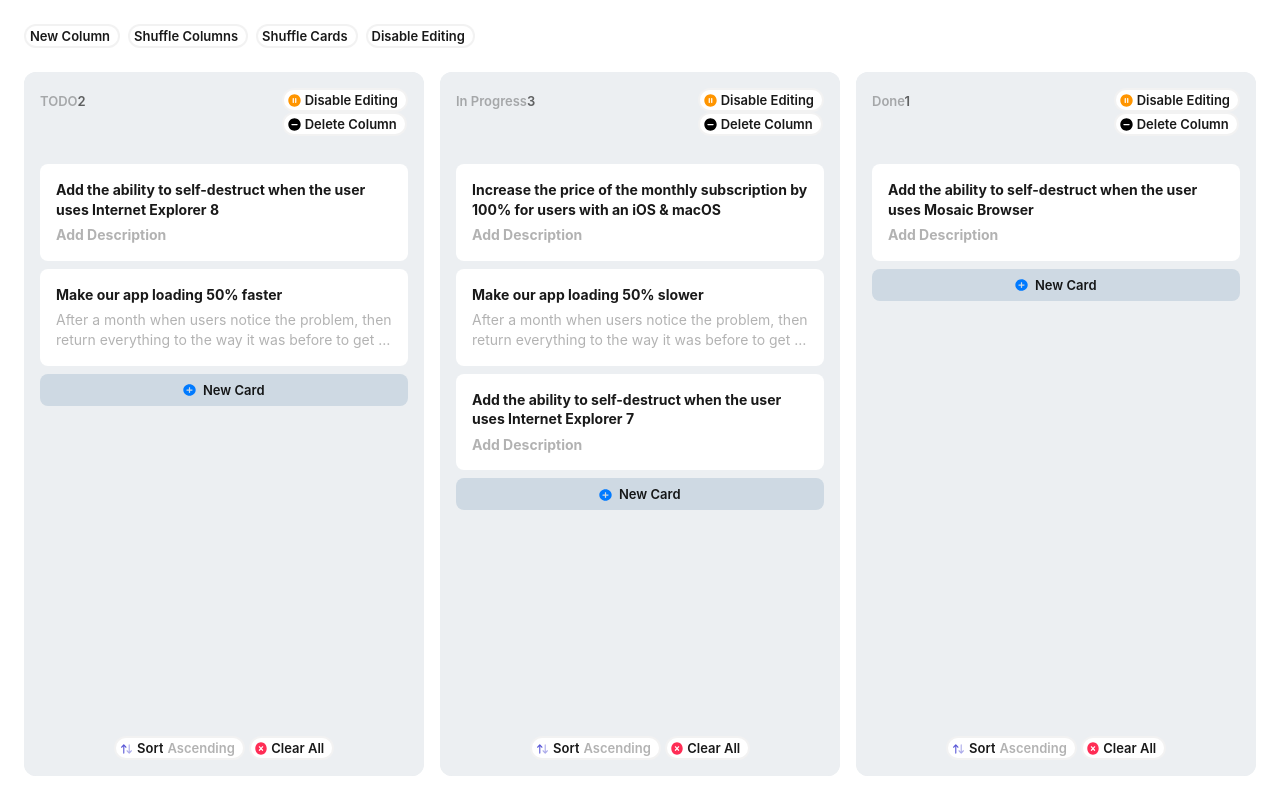
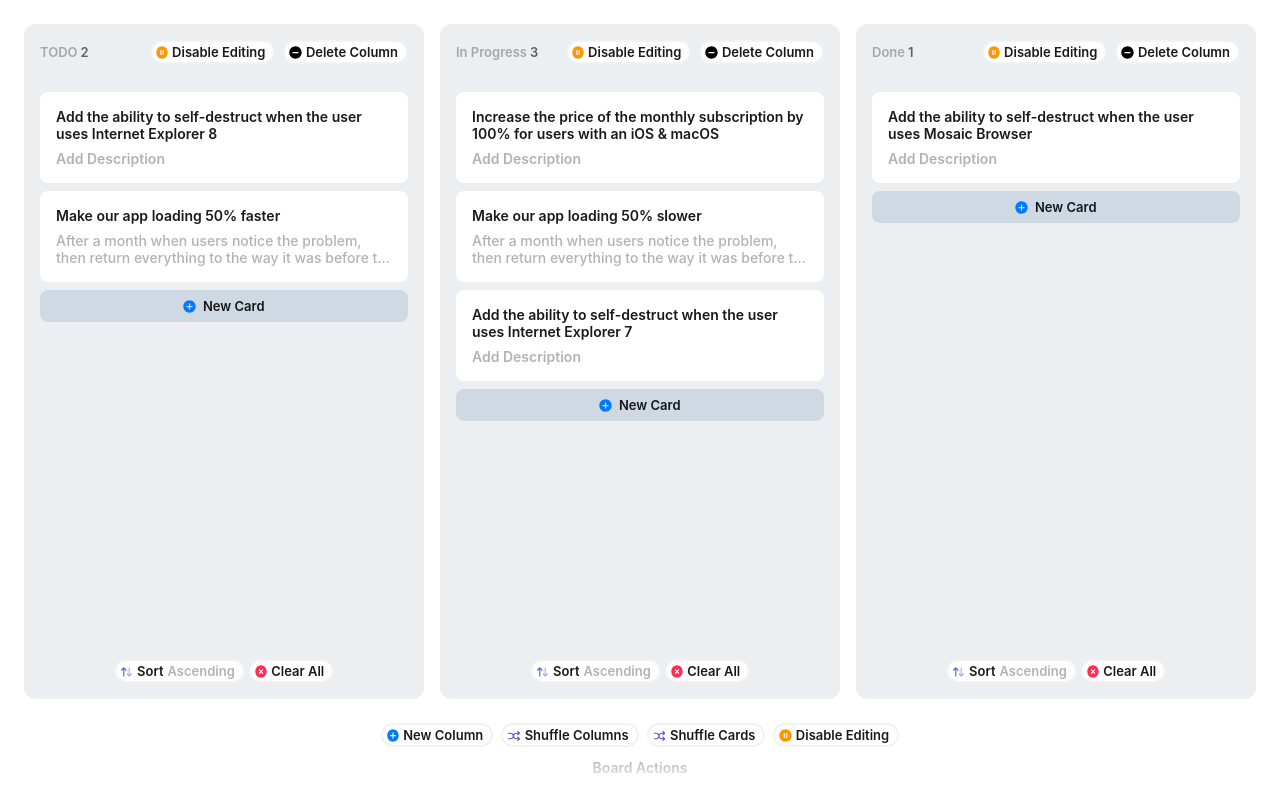
Before and after one commit to MrPinacolada/brbTest, a Vue app: page / in a window 1280 px wide. Built offline with nearby package versions, Linux system fonts and the light colour scheme; the HTML template or start-up script is replaced by a standard one.

Commit message:
change cards cause im stupid

```diff
--- a/src/components/Board.vue
+++ b/src/components/Board.vue
@@ -1,15 +1,5 @@
 <template>
   <div class="board-wrapper">
-    <div class="board-actions">
-      <ChipButton label="New Column" @click="createColumn" />
-      <ChipButton label="Shuffle Columns" @click="shuffleColumns" />
-      <ChipButton label="Shuffle Cards" @click="shuffleCards" />
-      <ChipButton
-        :label="editingDisabled ? 'Enable Editing' : 'Disable Editing'"
-        @click="toggleEditing"
-      />
-    </div>
-
     <div class="board-columns">
       <BoardColumn
         v-for="col in columns"
@@ -25,6 +15,19 @@
         @sort-cards="sortColumnCards"
         @drop-card="moveCardBetweenColumns"
       />
+    </div>
+    <div class="board-actions">
+      <div class="actions">
+        <ChipButton label="New Column" icon="add" @click="createColumn" />
+        <ChipButton label="Shuffle Columns" icon="shuffle" @click="shuffleColumns" />
+        <ChipButton label="Shuffle Cards" icon="shuffle" @click="shuffleCards" />
+        <ChipButton
+          :label="editingDisabled ? 'Enable Editing' : 'Disable Editing'"
+          icon="pause"
+          @click="toggleEditing"
+        />
+      </div>
+      <p class="fancy-title text-bold text-body-1">Board Actions</p>
     </div>
   </div>
 </template>
@@ -91,7 +94,6 @@ function clearColumnCards(columnId: string) {
 
 function sortColumnCards(columnId: string) {
   const col = columns.value.find((c) => c.id === columnId);
-  console.log('col: ', col);
   if (col)
     col.cards.sort((a, b) => a.createdAt.getTime() - b.createdAt.getTime());
 }
@@ -109,19 +111,37 @@ function moveCardBetweenColumns(fromId: string, toId: string, card: Card) {
   gap: 24px;
   width: 100%;
   max-width: 1400px;
-  height: 100%
+  height: 100%;
 }
 
 .board-actions {
+  width: 100%;
   display: flex;
-  flex-wrap: wrap;
-  gap: 8px;
+  flex-direction: column;
+  text-align: center;
+  gap: 12px;
+  .actions {
+    width: 100%;
+    display: flex;
+    flex-wrap: wrap;
+    gap: 8px;
+    justify-content: center;
+  }
+  .fancy-title {
+    background: linear-gradient(
+      to bottom,
+      rgba(0, 0, 0, 0.3),
+      rgba(0, 0, 0, 0.12)
+    );
+    -webkit-background-clip: text;
+    -webkit-text-fill-color: transparent;
+  }
 }
 
 .board-columns {
   display: flex;
   gap: 16px;
   overflow-x: auto;
-  height: 100%
+  height: 100%;
 }
 </style>
--- a/src/components/BoardCard.vue
+++ b/src/components/BoardCard.vue
@@ -9,56 +9,46 @@
     :draggable="!props.disabled"
     @dragstart="!props.disabled && handleDragStart()"
     @dragend="!props.disabled && handleDragEnd()"
-    @contextmenu.prevent="!props.disabled && emitRemoveCard()"
+    @contextmenu.prevent="onContextMenu"
     @dblclick="startEditing"
   >
-    <Transition name="fade-slide" mode="out-in">
-      <template v-if="!isEditing">
     <div class="board-card__content" key="view">
-          <p class="board-card__title">
-            {{ card.title || "Untitled Card" }}
-          </p>
-          <p v-if="card.description" class="board-card__description">
-            {{ card.description }}
-          </p>
       <p
-            v-else
-            class="board-card__description board-card__description--empty"
-          >
-            Add Description
-          </p>
-        </div>
-      </template>
-
-      <template v-else>
-        <div class="board-card__edit" key="edit">
-          <div class="board-card__editable-fields">
-            <div
-              class="board-card__editable board-card__title"
-              :contenteditable="!props.disabled"
+        class="board-card__title text-bold text-body-1 text-black-base"
+        :contenteditable="isEditing && !props.disabled"
         ref="titleRef"
         @input="onInput"
         @keydown.enter.prevent="save"
+        @focus="startEditing"
       >
-              {{ editedTitle }}
-            </div>
-            <div
-              class="board-card__editable board-card__description"
-              :contenteditable="!props.disabled"
+        {{ editedTitle || "Untitled Card" }}
+      </p>
+      <p
+        class="board-card__description text-regular text-body-1 text-gray-3"
+        :class="{ 'board-card__description--empty': !editedDesc }"
+        :contenteditable="isEditing && !props.disabled"
         ref="descRef"
         @input="onInput"
         @keydown.enter.prevent
+        @focus="startEditing"
       >
-              {{ editedDesc }}
+        {{ editedDesc || "Add Description" }}
+      </p>
+
+      <div v-if="isEditing" class="board-card__actions">
+        <ChipButton
+          label="Save Changes"
+          :icon="'save'"
+          :disabled="!hasChanges"
+          @click="save"
+        />
+        <ChipButton
+          label="Cancel"
+          icon="stop"
+          @click="cancel"
+        />
       </div>
     </div>
-          <div class="board-card__actions">
-            <button @click="save" :disabled="!hasChanges">Save Changes</button>
-            <button @click="cancel">Cancel</button>
-          </div>
-        </div>
-      </template>
-    </Transition>
   </div>
 </template>
 
@@ -66,6 +56,7 @@
 import { ref, computed, nextTick } from "vue";
 import { Card } from "@/modules/board/models/card";
 import { dragManager } from "@/modules/board/services/dummiDrag";
+import ChipButton from "./additionals/ChipButton.vue";
 
 const props = defineProps<{
   card: Card;
@@ -93,19 +84,6 @@ const hasChanges = computed(() => {
     editedDesc.value.trim() !== props.card.description
   );
 });
-
-const onInput = () => {
-  if (titleRef.value) editedTitle.value = titleRef.value.innerText;
-  if (descRef.value) editedDesc.value = descRef.value.innerText;
-};
-
-const startEditing = () => {
-  if (props.disabled) return;
-  isEditing.value = true;
-  nextTick(() => {
-    titleRef.value?.focus();
-  });
-};
 
 const cancel = () => {
   editedTitle.value = props.card.title;
@@ -135,6 +113,25 @@ const handleDragStart = () => {
 const handleDragEnd = () => {
   isDragging.value = false;
   dragManager.reset();
+};
+
+const onInput = () => {
+  if (titleRef.value) editedTitle.value = titleRef.value.innerText.trim();
+  if (descRef.value) editedDesc.value = descRef.value.innerText.trim();
+};
+
+const startEditing = () => {
+  if (props.disabled || isEditing.value) return;
+  isEditing.value = true;
+  editedTitle.value = props.card.title;
+  editedDesc.value = props.card.description;
+  nextTick(() => titleRef.value?.focus());
+};
+
+const onContextMenu = () => {
+  if (props.disabled) return;
+  const confirmed = confirm("Delete this card?");
+  if (confirmed) emitRemoveCard();
 };
 </script>
 
@@ -176,21 +173,10 @@ const handleDragEnd = () => {
     }
   }
 
-  &__title {
-    font-weight: bold;
-    font-size: 14px;
-    color: var(--black-base);
-    line-height: 1.4;
-  }
-
   &__description {
-    margin-top: 6px;
-    font-size: 14px;
-    line-height: 1.4;
-    color: var(--gray-3);
-
+    margin-top: 8px;
     &--empty {
-      font-weight: bold;
+      font-weight: 600;
     }
   }
 
@@ -224,15 +210,4 @@ const handleDragEnd = () => {
     }
   }
 }
-
-.fade-slide-enter-active,
-.fade-slide-leave-active {
-  transition: all 0.2s ease;
-}
-
-.fade-slide-enter-from,
-.fade-slide-leave-to {
-  opacity: 0;
-  transform: translateY(4px);
-}
 </style>
--- a/src/components/BoardColumn.vue
+++ b/src/components/BoardColumn.vue
@@ -5,8 +5,7 @@
         <span
           class="column__title text-bold text-body-2 text-gray-3"
           :contenteditable="!isEditingDisabledEffective"
-          @keydown.enter.prevent
-          @blur="emitTitleChange"
+          @keydown.enter.prevent="emitTitleChange"
           ref="titleRef"
         >
           {{ column.title }}
@@ -144,6 +143,7 @@ function emitTitleChange() {
     const text = titleRef.value.innerText.trim();
     if (text && text !== props.column.title) {
       emit("update-title", props.column.id, text);
+      titleRef.value.blur()
     }
   }
 }
@@ -181,6 +181,14 @@ watch(
   min-height: 0;
   overflow: hidden;
 
+  &__title {
+    &-group {
+      display: flex;
+      align-items: center;
+      gap: 3px;
+    }
+  }
+
   &__header,
   &__footer {
     position: sticky;
@@ -193,8 +201,13 @@ watch(
     top: 0;
     display: flex;
     justify-content: space-between;
-    align-items: flex-start;
+    align-items: center;
     gap: 12px;
+    &-actions{
+        display: flex;
+      align-items: center;
+      gap: 8px;
+    }
   }
 
   &__footer {
--- a/src/components/additionals/ChipButton.vue
+++ b/src/components/additionals/ChipButton.vue
@@ -11,7 +11,7 @@
       alt="img"
     />
     <p class="text-black-base text-bold text-body-2">{{ props.label }}</p>
-    <slot name="sub-label"/>
+    <slot name="sub-label" />
   </button>
 </template>
 
@@ -48,6 +48,7 @@ const handleClick = () => {
   background: white;
   width: fit-content;
   max-width: 140px;
+  transition: scale 0.3s ease;
   p {
     overflow: hidden;
     text-overflow: ellipsis;
@@ -63,5 +64,8 @@ const handleClick = () => {
     opacity: 0.5;
     cursor: not-allowed;
   }
+  &:hover {
+    scale: 1.04;
+  }
 }
 </style>
```
Lines whose indentation alone changed are shown as unchanged.
